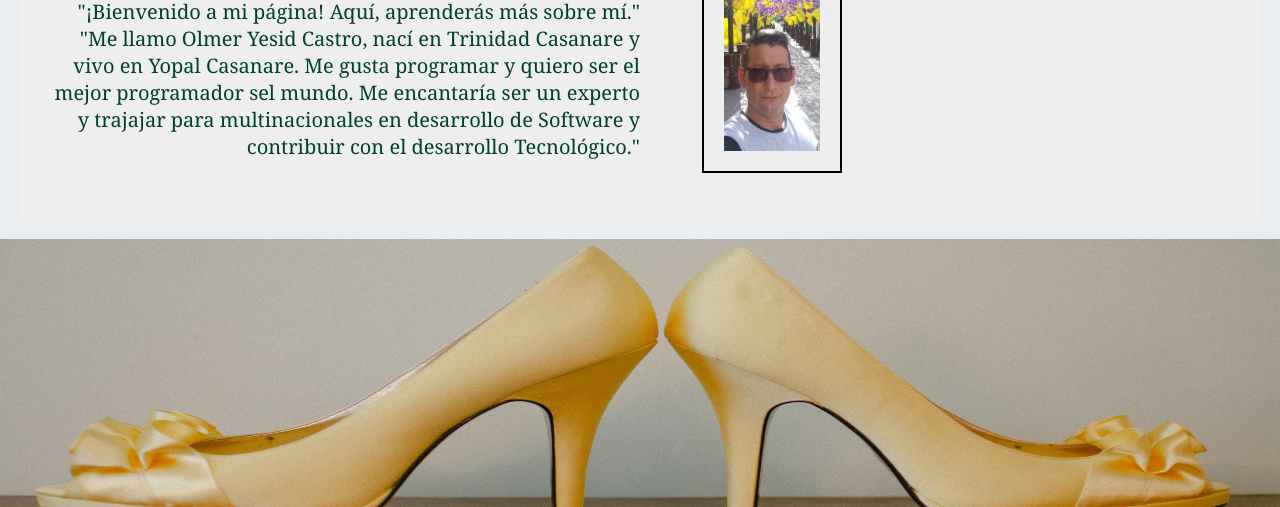
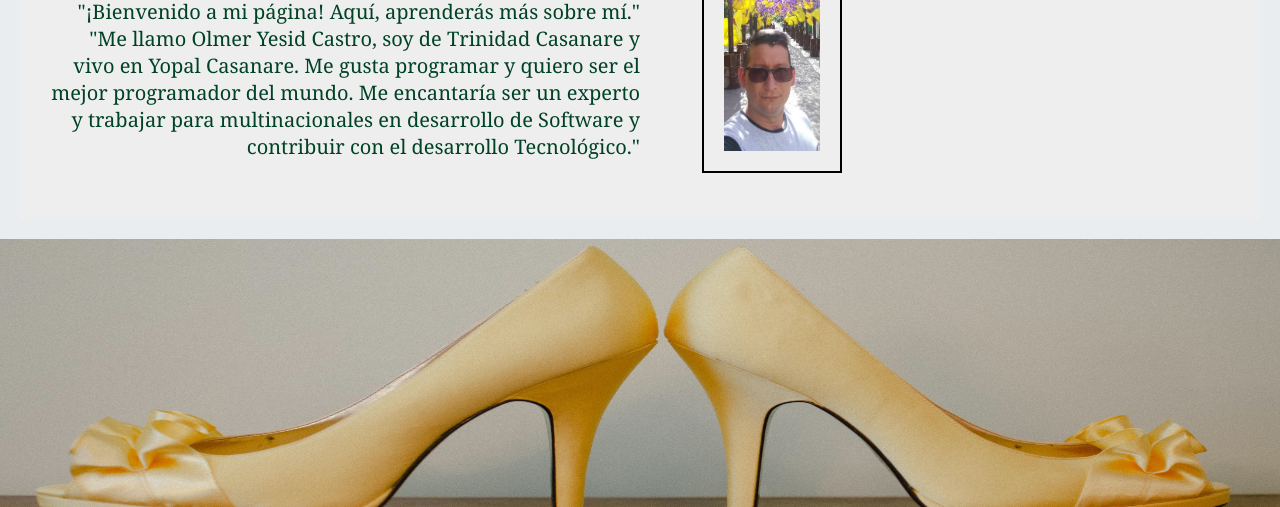
Before and after one commit to OlmerCastro/mi_primera_pagina_web, a plain HTML site: page index.html in a window 1280 px wide. Shown: the part 223-730 px from the top of the page. Drawn offline with Linux system fonts and the light colour scheme.

Commit message:
mi segunda confirmación de actualización

```diff
--- a/index.html
+++ b/index.html
@@ -43,9 +43,9 @@
                         "¡Bienvenido a mi página! Aquí, aprenderás más sobre mí."
                     </p>
                     <p class="parrafo-2">
-                        "Me llamo Olmer Yesid Castro, nací en Trinidad Casanare y vivo en Yopal
-                        Casanare. Me gusta programar y quiero ser el mejor programador sel mundo. Me
-                        encantaría ser un experto y trajajar para multinacionales en desarrollo de
+                        "Me llamo Olmer Yesid Castro, soy de Trinidad Casanare y vivo en Yopal
+                        Casanare. Me gusta programar y quiero ser el mejor programador del mundo. Me
+                        encantaría ser un experto y trabajar para multinacionales en desarrollo de
                         Software y contribuir con el desarrollo Tecnológico."
                     </p>
                 </div>
```
